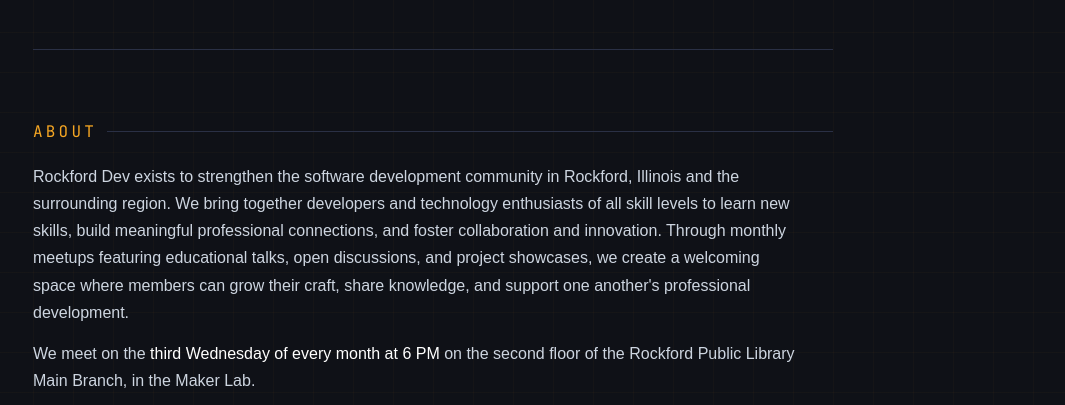
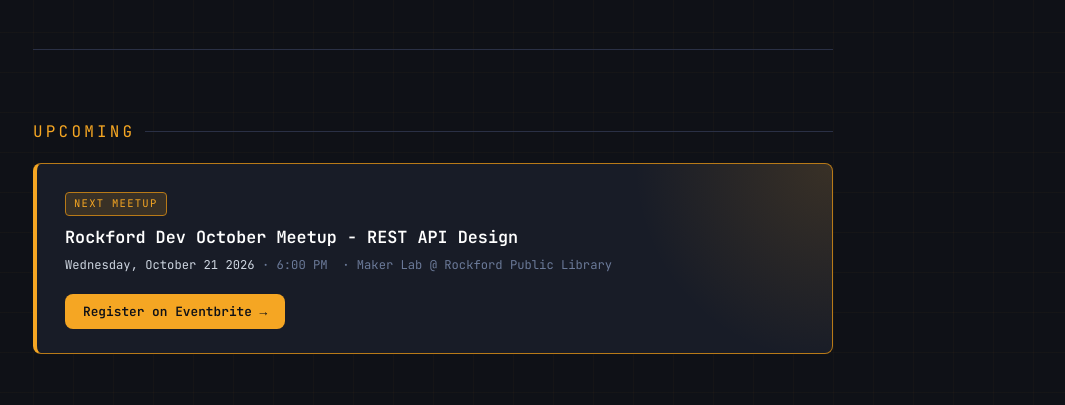
Before and after one commit to RockfordDev/rockforddev.github.io, a plain HTML site: page index.html in a window 1280 px wide. Shown: the part 328-733 px from the top of the page, without its empty margins (207-1272 px from the left). Drawn offline with nearby package versions, Linux system fonts and the light colour scheme.

Commit message:
Add October meetup to upcoming meetups

```diff
--- a/index.html
+++ b/index.html
@@ -57,23 +57,21 @@
        UPCOMING MEETUP
   ═════════════════════════════════════════════════════ -->
 
-  <!--
   <section class="section" aria-labelledby="upcoming-heading">
     <p class="section-label" id="upcoming-heading">Upcoming</p>
     <div class="event-card-next">
       <span class="event-badge">Next Meetup</span>
-      <p class="event-title">Rockford Dev September Meetup - Ethics and Technology</p>
+      <p class="event-title">Rockford Dev October Meetup - REST API Design</p>
       <p class="event-meta">
-        <strong>Wednesday, September 16 2026</strong>&nbsp;·&nbsp;6:00 PM
+        <strong>Wednesday, October 21 2026</strong>&nbsp;·&nbsp;6:00 PM
         &nbsp;·&nbsp;Maker Lab @ Rockford Public Library
       </p>
       <a class="pure-button btn-primary"
-         href="https://www.eventbrite.com/e/rockford-dev-september-meetup-ethics-and-technology-tickets-1999390897998?aff=web">
+         href="https://www.eventbrite.com/e/rockford-dev-october-meetup-rest-api-design-tickets-2002954402536?aff=web">
         Register on Eventbrite →
       </a>
     </div>
   </section>
-  -->
 
   <!-- ══════════════════════════════════════════════════
        ABOUT
```
